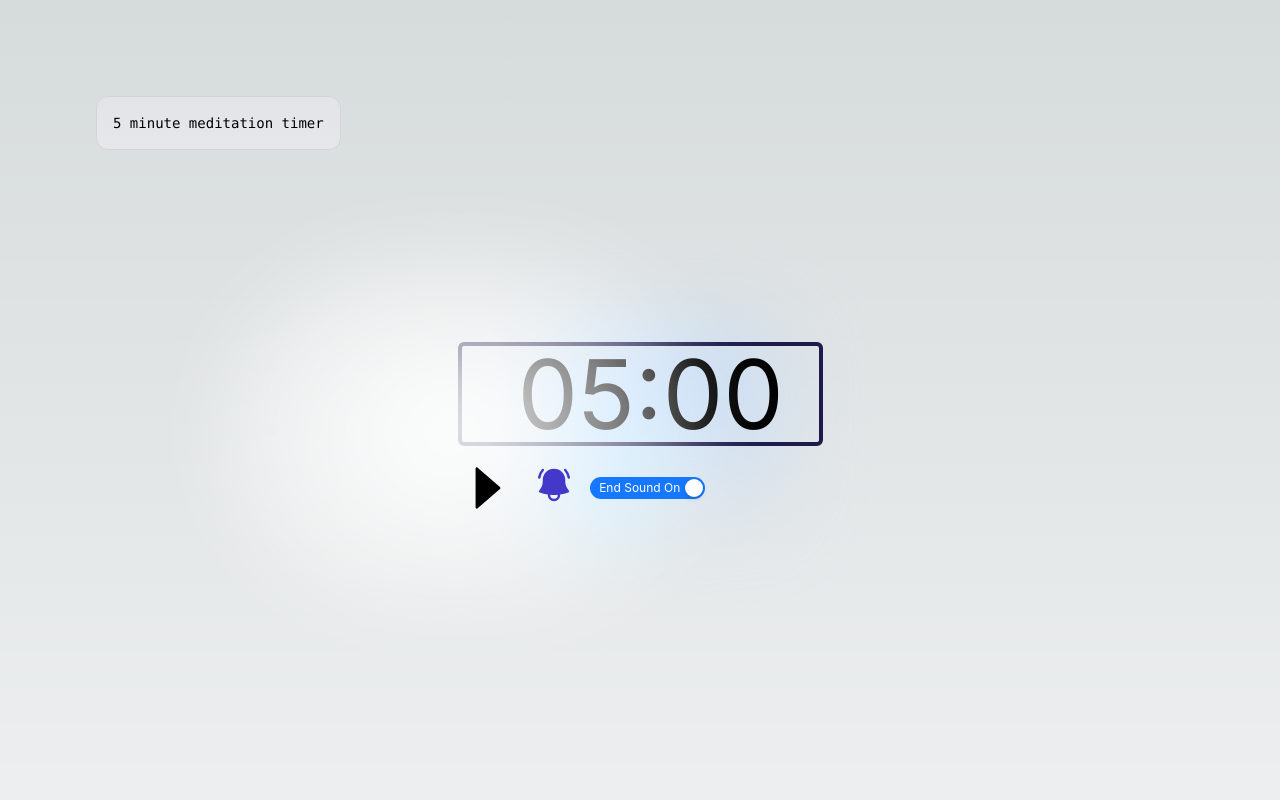
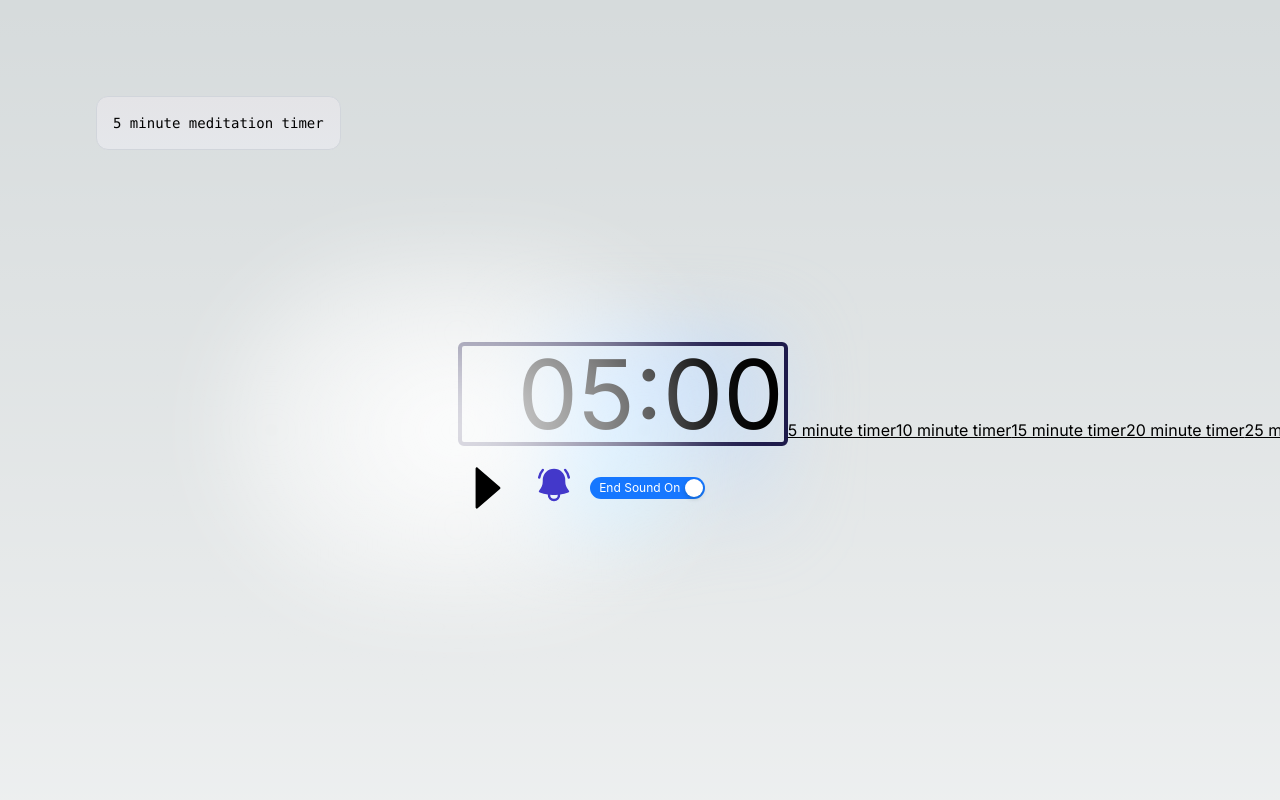
Before and after one commit to jbgf/5minutestimer, a Next.js app: page /5-minute-meditation-timer/5 in a window 1280 px wide. Shown: the top 800 px of the page. Built offline with nearby package versions, Linux system fonts and the light colour scheme.

Commit message:
feat: other timer links

```diff
--- a/app/5-minute-meditation-timer/[duration]/page.tsx
+++ b/app/5-minute-meditation-timer/[duration]/page.tsx
@@ -4,13 +4,13 @@ import duration from 'dayjs/plugin/duration'
 import { Metadata } from "next";
 import { createRef, useRef } from "react";
 import Template from "../../server-component/template";
+import { DURATIONS } from "@/app/const";
 dayjs.extend(duration);
 
 export const metadata: Metadata = {
   title: '5 Minute Meditation Timer - Stay Focused and Relaxed',
   description: 'Discover the simplest way to enhance your meditation practice with our 5 Minute Meditation Timer. Perfect for quick mindfulness sessions, our timer helps you stay focused, manage your time efficiently, and find peace in your busy day. Try it now and transform your meditation experience.',
 }
-const DURATIONS = [5, 10 ,15,20, 25, 30]?.map(String)
 export const dynamicParams = false
 export async function generateStaticParams() {
 
--- a/app/const.ts
+++ b/app/const.ts
@@ -2,3 +2,5 @@
 export const MUTE_KEY = 'MUTE_TEST'
 /** 播放结束音 */
 export const END_SOUND_PLAY_KEY = 'END_SOUND_PLAY_KEY'
+
+export const DURATIONS = [5, 10 ,15,20, 25, 30]?.map(String)
--- a/app/server-component/template.tsx
+++ b/app/server-component/template.tsx
@@ -6,6 +6,7 @@ import { HomeModernIcon } from "@heroicons/react/24/solid";
 import HomeIcon from "../components/home-icon";
 import Link from "next/link";
 import { Dropdown } from "antd";
+import { DURATIONS } from "../const";
 dayjs.extend(duration);
 
 interface IProps {
@@ -13,13 +14,21 @@ interface IProps {
   autoStart?: boolean
   src?: string;
   isHomePage?: boolean;
-  duration: number
+  duration: string
 }
 
 export default function Template(props: IProps) {
   const {autoStart = false} = props;
   const timerText = `${props.duration} minute${props.type ? ` ${props.type}` : ''} timer`
-  const link = `/5-minute-meditation-timer/${props.duration}`
+  const generateMeditationPath = (duration: string) => {
+    const link = `/5-minute-meditation-timer/${duration}`
+    return link
+  }
+  const generateHomePath = (duration: string) => {
+    const link = `/${duration}`
+    return link;
+  }
+  const link = generateMeditationPath(props.duration);
   return (
     <>
       <header className="p-24">
@@ -39,10 +48,19 @@ export default function Template(props: IProps) {
 
       <div className="relative w-[365px] flex place-items-center before:absolute before:h-[300px] before:w-full sm:before:w-[480px] before:-translate-x-1/2 before:rounded-full before:bg-gradient-radial before:from-white before:to-transparent before:blur-2xl before:content-[''] after:absolute after:-z-20 after:h-[180px] after:w-full sm:after:w-[240px] after:translate-x-1/3 after:bg-gradient-conic after:from-sky-200 after:via-blue-200 after:blur-2xl after:content-[''] before:dark:bg-gradient-to-br before:dark:from-transparent before:dark:to-blue-700 before:dark:opacity-10 after:dark:from-sky-900 after:dark:via-[#0141ff] after:dark:opacity-40 before:lg:h-[360px]">
 
-        <Timer duration={props.duration} autoStart={autoStart} src={props.src} />
-
+        <Timer duration={Number(props.duration)} autoStart={autoStart} src={props.src} />
+        {/* other duration timer */}
+        <section>
+          {DURATIONS?.filter(duration => duration !== props.duration).map(duration => {
+            return <Link className="whitespace-nowrap hover:text-sky-500 underline" href={props.isHomePage
+              ? generateMeditationPath(duration)
+              : generateHomePath(duration)
+            } title={props.isHomePage ? `go to ${duration} minutes meditation timer`: `back to ${duration} minutes timer`}>{props.isHomePage
+              ? `${duration} minute meditation timer` : `${duration} minute timer`}</Link>
+          })}
+        </section>
       </div>
-
+      {/* other type timer */}
       <div className="p-4  mt-96 grid lg:max-w-5xl lg:w-full lg:mb-0  lg:text-left self-start">
         <h2 className="text-2xl pb-2">{`Other ${props.duration} Minute Timer`}</h2>
         <section className="pl-4">
@@ -50,7 +68,7 @@ export default function Template(props: IProps) {
           <span className="z-50 right-4 top-8 flex items-center cursor-pointer">
             <HomeIcon url={props.isHomePage ? link : "/"}/>
             <Link className="whitespace-nowrap hover:text-sky-500 underline" href={props.isHomePage
-            ? link : "/"} title="back to home page">{props.isHomePage
+            ? link : "/"} title={props.isHomePage ? `go to meditation timer`: "back to home page"}>{props.isHomePage
             ? `${props.duration} minute meditation timer` : `${props.duration} minute timer`}</Link>
           </span>
         </section>
```
